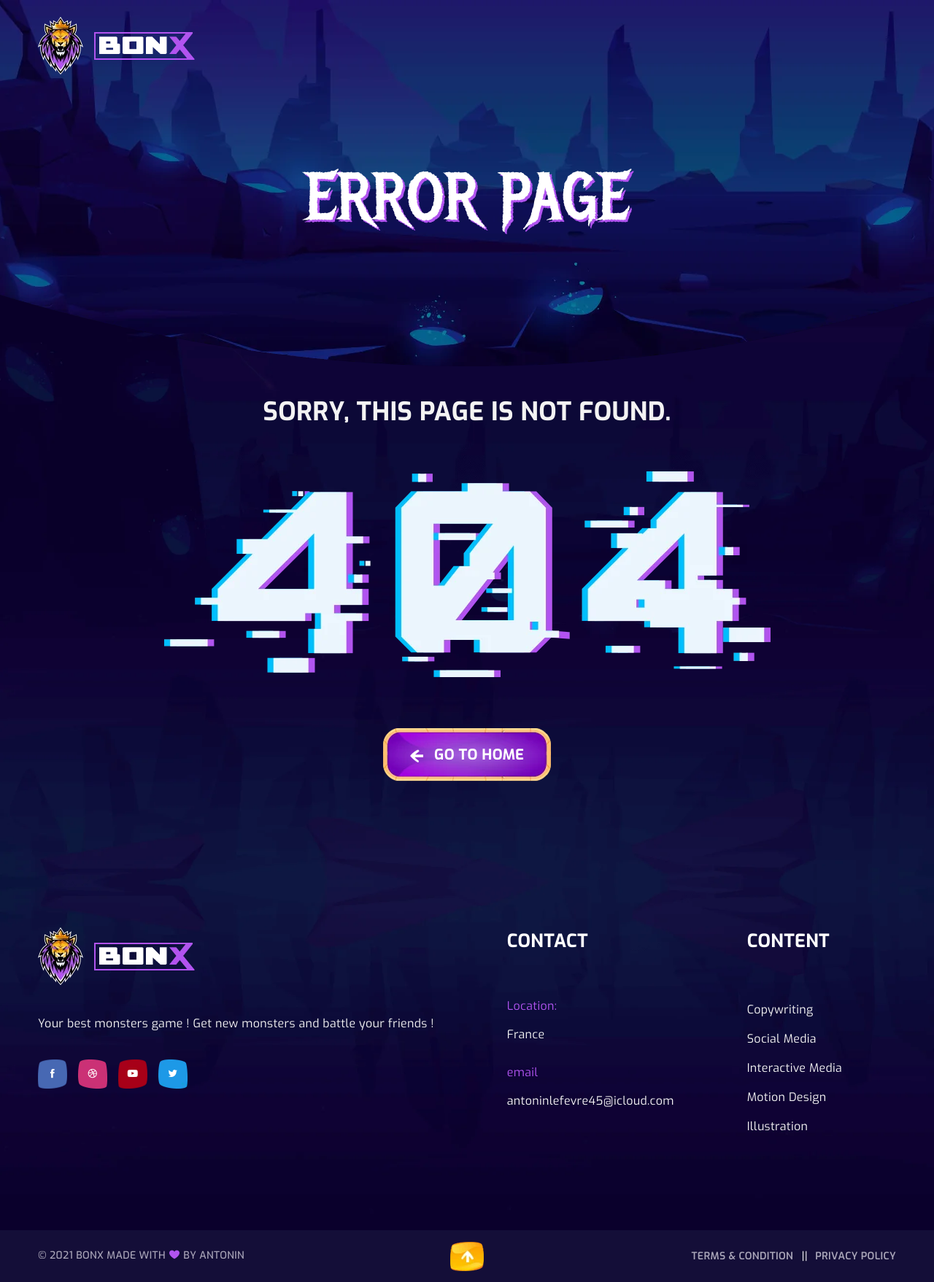
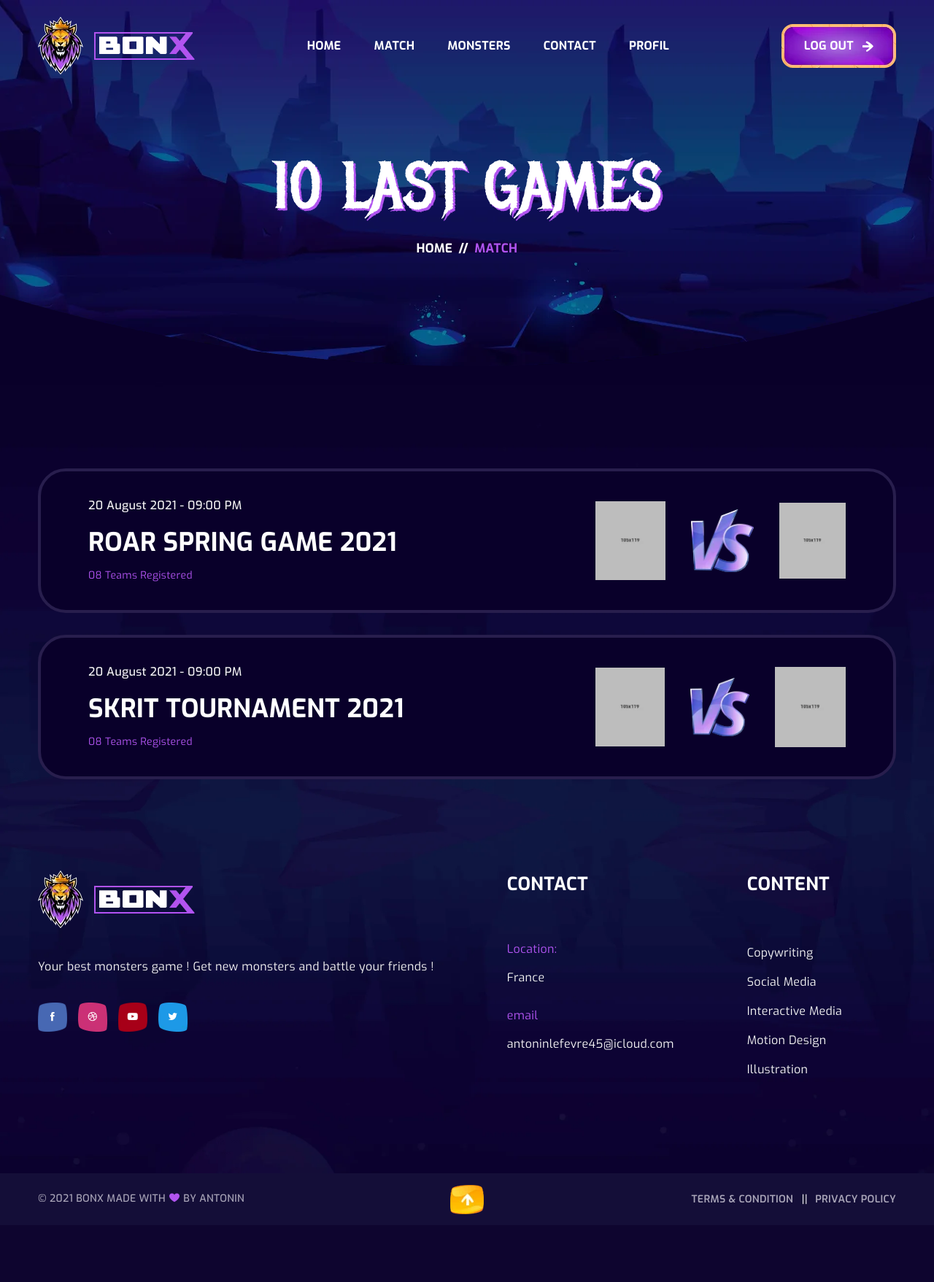
Before and after one commit to antonin-lfv/Bonx_monsters, a Flask app: page /match_history in a window 1280 px wide. Shown: the whole page at 73% size. After the commit the page ends 1664 px from the top, so only its background shows below. Run offline with Flask 2, Linux system fonts and the light colour scheme; some libraries are stand-ins or nearby versions.

Commit message:
match page

```diff
--- a/general/general.py
+++ b/general/general.py
@@ -43,6 +43,12 @@ def monster_details(id_monster):
     return render_template('general/monster_details.html', monster=monster)
 
 
+
+@BLP_general.route('/match_history', methods=['POST', 'GET'])
+def match_history():
+    return render_template('general/match_history.html')
+
+
 @BLP_general.route('/about', methods=['POST', 'GET'])
 def about():
     return render_template('general/about.html')
--- /dev/null
+++ b/general/templates/general/match_history.html
@@ -0,0 +1,91 @@
+<!doctype html>
+<html class="no-js" lang="en">
+
+<!-- Head -->
+{% include 'includes/head_page.html' %}
+
+<body class="body__bg" data-bgimg="{{ url_for('static', filename='img/bg/body-bg.webp') }}">
+
+    {% include 'includes/navbar.html' %}
+
+<!-- breadcrumbs area start -->
+<div class="breadcrumbs_aree breadcrumbs_bg mb-140" data-bgimg="{{ url_for('static', filename='img/bg/breadcrumbs-bg.webp') }}">
+    <div class="container">
+        <div class="row">
+            <div class="col-12">
+                <div class="breadcrumbs_text text-center">
+                    <h1>10 last games</h1>
+                    <ul class="d-flex justify-content-center">
+                        <li><a href="{{ url_for('BLP_general.home') }}">Home </a></li>
+                        <li> <span>//</span></li>
+                        <li>  match</li>
+                    </ul>
+                </div>
+            </div>
+        </div>
+    </div>
+</div>
+<!-- breadcrumbs area end -->
+
+<!-- page wrapper start -->
+<div class="page_wrapper">
+
+     <!-- upcoming gaming section start -->
+    <section class="upcoming_gaming_section mb-125">
+        <div class="container">
+            <div class="upcoming_gaming_inner">
+                <div class="upcoming_gaming_list wow fadeInUp d-flex justify-content-between align-items-center mb-30" data-wow-delay="0.1s" data-wow-duration="1.1s">
+                    <div class="upcoming_gaming_text">
+                        <p>20 August 2021  -  09:00 PM</p>
+                        <h3><a href="match-details.html">Roar Spring Game 2021</a></h3>
+                        <span>08 Teams Registered</span>
+                    </div>
+                    <div class="upcoming_gaming_thumb d-flex align-items-center">
+                        <div class="single_upcoming_thumb">
+                            <img width="97" height="119" src="{{ url_for('static', filename='img/others/upcoming-game-thumb4.webp') }}" alt="">
+                        </div>
+                        <div class="single_upcoming_thumb">
+                            <img width="87" height="87" src="{{ url_for('static', filename='img/others/game-vs2.webp') }}" alt="">
+                        </div>
+                        <div class="single_upcoming_thumb">
+                            <img width="93" height="120" src="{{ url_for('static', filename='img/others/upcoming-game-thumb4.webp') }}" alt="">
+                        </div>
+                    </div>
+                </div>
+                <div class="upcoming_gaming_list wow fadeInUp d-flex justify-content-between align-items-center mb-30" data-wow-delay="0.2s" data-wow-duration="1.2s">
+                    <div class="upcoming_gaming_text">
+                        <p>20 August 2021  -  09:00 PM</p>
+                        <h3><a href="match-details.html">Skrit tournament 2021</a></h3>
+                        <span>08 Teams Registered</span>
+                    </div>
+                    <div class="upcoming_gaming_thumb d-flex align-items-center">
+                        <div class="single_upcoming_thumb">
+                            <img width="102" height="119" src="{{ url_for('static', filename='img/others/upcoming-game-thumb4.webp') }}" alt="">
+                        </div>
+                        <div class="single_upcoming_thumb">
+                            <img width="87" height="87" src="{{ url_for('static', filename='img/others/game-vs2.webp') }}" alt="">
+                        </div>
+                        <div class="single_upcoming_thumb">
+                            <img width="105" height="119" src="{{ url_for('static', filename='img/others/upcoming-game-thumb4.webp') }}" alt="">
+                        </div>
+                    </div>
+                </div>
+            </div>
+        </div>
+    </section>
+    <!-- upcoming gaming section end -->
+
+</div>
+<!-- page wrapper end -->
+
+
+    <!-- Footer -->
+    {% include 'includes/footer_page.html' %}
+
+<!-- JS -->
+{% include 'includes/JS_src.html' %}
+
+
+</body>
+
+</html>
--- a/templates/includes/navbar.html
+++ b/templates/includes/navbar.html
@@ -12,12 +12,7 @@
                         <nav>
                             <ul class="d-flex">
                                 <li><a href="{{ url_for('BLP_general.home') }}">Home</a></li>
-                                <li><a href="match.html">Match</a>
-                                    <ul class="sub_menu">
-                                        <li><a href="match.html">Match Page</a></li>
-                                        <li><a href="match-details.html">Match Details</a></li>
-                                    </ul>
-                                </li>
+                                <li><a href="{{ url_for('BLP_general.match_history') }}">Match</a></li>
                                 <li><a href="monsters.html">Monsters</a></li>
                                 <li><a href="contact.html">Contact</a></li>
                                 <li><a href="{{ url_for('BLP_general.profile') }}">Profil</a></li>
```
